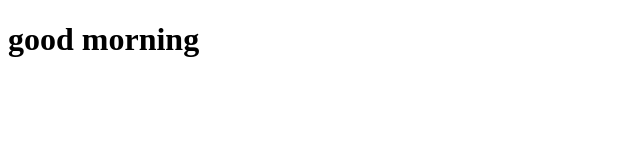
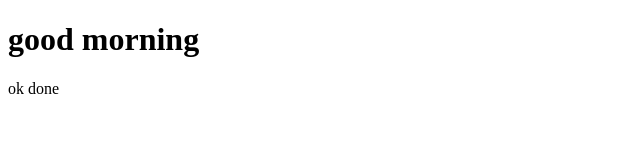
Before and after one commit to athirachandrantp/myproject1, a plain HTML site: page index.html in a window 1280 px wide. Shown: the full height of the page, 0-640 px from the left. Drawn offline with Linux system fonts and the light colour scheme.

Commit message:
some files added

```diff
--- a/index.html
+++ b/index.html
@@ -9,5 +9,6 @@
 </head>
 <body>
  <h1>good morning</h1>
+ok done
 </body>
 </html>
```
Also changed, not shown: 1 other file.
